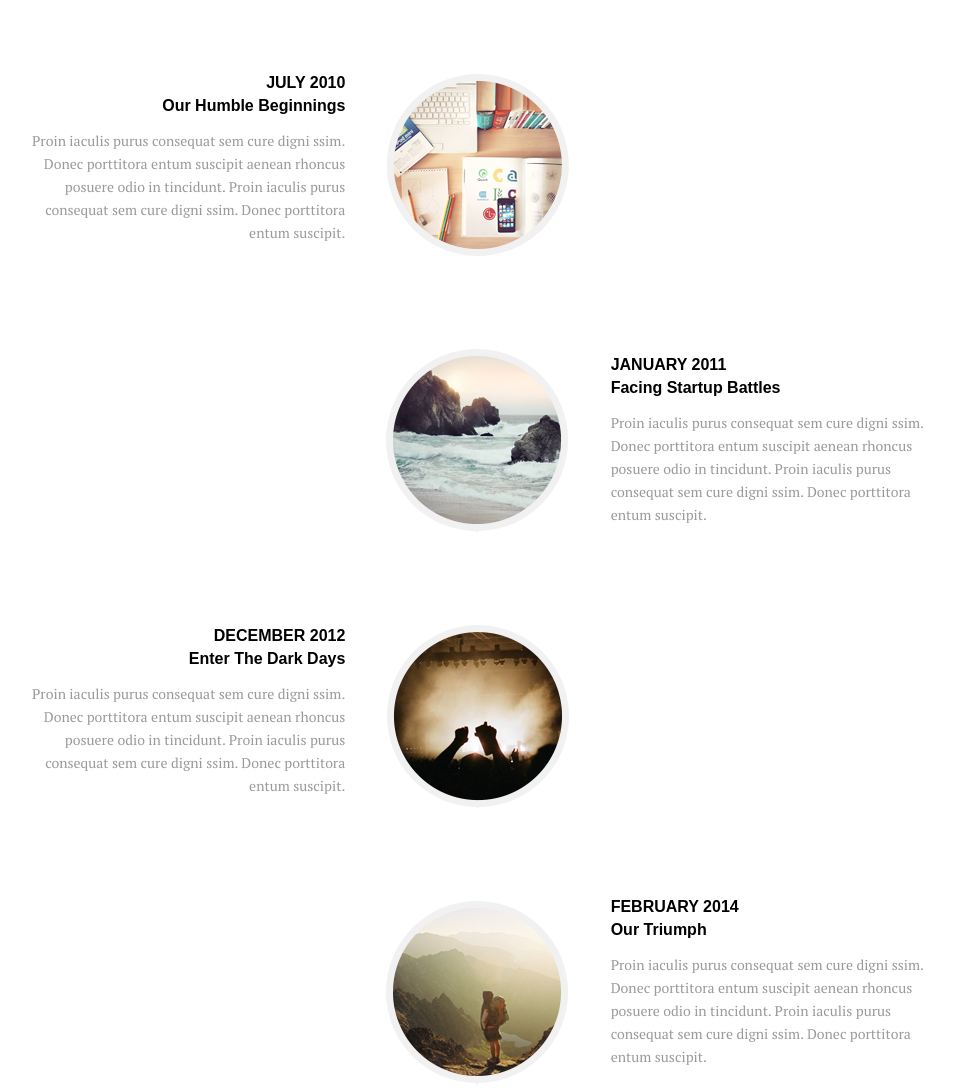
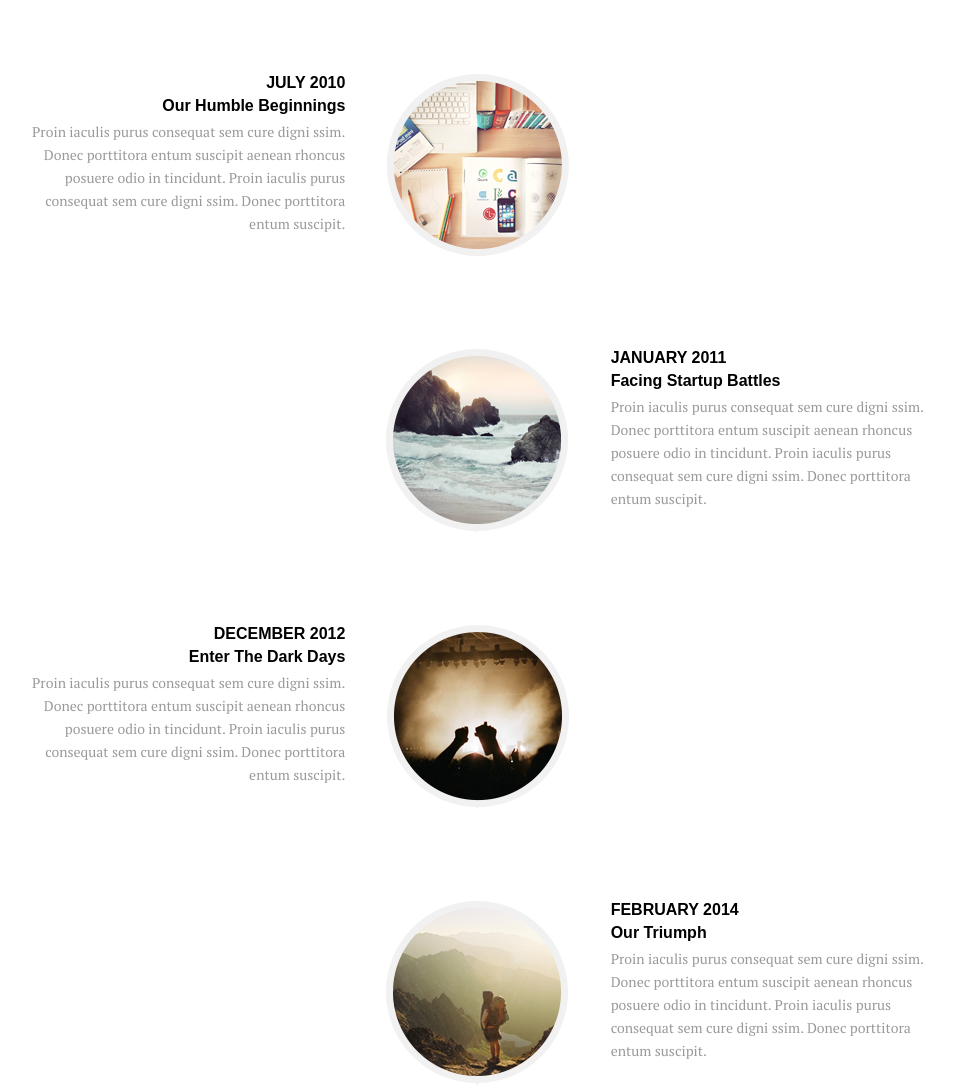
Before and after one commit to RafalPijet/portfolio_first, a website: page index.html in a window 1280 px wide. Shown: the part 2662-3750 px from the top of the page, without its empty margins (162-1116 px from the left). Drawn offline with Linux system fonts and the light colour scheme.

Commit message:
Add corect in about section

```diff
--- a/index.html
+++ b/index.html
@@ -106,20 +106,29 @@
             <div class="boxes">
                 <div class="row box">
                     <div class="col-4">
-                        <div class="first">
-                            <h4 class="text-upper text-right">july 2010</h4>
-                            <h4 class="text-right">Our Humble Beginnings</h4>
-                            <p class="text-right">Proin iaculis purus consequat sem cure
+                        <h4 class="left text-upper text-right">july 2010</h4>
+                        <h4 class="left text-right">Our Humble Beginnings</h4>
+                        <p class="left text-right">Proin iaculis purus consequat sem cure
                             digni ssim. Donec porttitora entum suscipit
                             aenean rhoncus posuere odio in tincidunt. Proin
                             iaculis purus consequat sem cure digni
                             ssim. Donec porttitora entum suscipit.
                         </p>
                     </div>
-                        <div class="third">
-                            <h4 class="text-upper text-right">december 2012</h4>
-                            <h4 class="text-right">Enter The Dark Days</h4>
-                            <p class="text-right">Proin iaculis purus consequat sem cure
+                    <div class="row col-4 flex-center">
+                        <img src="images/circle_1.png" alt="sorry, here is circle1">
+                    </div>
+                    <div class="empty col-4"></div>
+                </div>
+                <div class="row box">
+                    <div class="empty col-4"></div>
+                    <div class="row col-4 flex-center">
+                        <img src="images/circle_2.png" alt="sorry, here is circle2">
+                    </div>
+                    <div class="col-4">
+                        <h4 class="right text-upper text-left">january 2011</h4>
+                        <h4 class="right text-left">Facing Startup Battles</h4>
+                        <p class="right text-left">Proin iaculis purus consequat sem cure
                             digni ssim. Donec porttitora entum suscipit
                             aenean rhoncus posuere odio in tincidunt. Proin
                             iaculis purus consequat sem cure digni
@@ -127,28 +136,33 @@
                         </p>
                     </div>
                 </div>
-                    <div class="row col-4 flex-center">
-                        <img src="images/circle_1.png" alt="sorry, here is circle1">
-                        <img src="images/circle_2.png" alt="sorry, here is circle2">
-                        <img src="images/circle_3.png" alt="sorry, here is circle3">
-                        <img src="images/circle_4.png" alt="sorry, here is circle4">
-                        <img id="last" src="images/circle_5.png" alt="sorry, here is circle5">
-                    </div>
+                <div class="row box">
                     <div class="col-4">
-                        <div class="second">
-                            <h4 class="text-upper text-left">january 2011</h4>
-                            <h4 class="text-left">Facing Startup Battles</h4>
-                            <p class="text-left">Proin iaculis purus consequat sem cure
+                        <h4 class="left text-upper text-right">december 2012</h4>
+                        <h4 class="left text-right">Enter The Dark Days</h4>
+                        <p class="left text-right">Proin iaculis purus consequat sem cure
                             digni ssim. Donec porttitora entum suscipit
                             aenean rhoncus posuere odio in tincidunt. Proin
                             iaculis purus consequat sem cure digni
                             ssim. Donec porttitora entum suscipit.
                         </p>
                     </div>
-                        <div class="fourth">
-                            <h4 class="text-upper text-left">february 2014</h4>
-                            <h4 class="text-left">Our Triumph</h4>
-                            <p class="text-left">Proin iaculis purus consequat sem cure
+                    <div class="row col-4 flex-center">
+                        <img src="images/circle_3.png" alt="sorry, here is circle3">
+                    </div>
+                    <div class="empty col-4"></div>
+                </div>
+                <div class="row box">
+                    <div class="empty col-4">
+
+                    </div>
+                    <div class="row col-4 flex-center">
+                        <img src="images/circle_4.png" alt="sorry, here is circle4">
+                    </div>
+                    <div class="col-4">
+                        <h4 class="right text-upper text-left">february 2014</h4>
+                        <h4 class="right text-left">Our Triumph</h4>
+                        <p class="right text-left">Proin iaculis purus consequat sem cure
                             digni ssim. Donec porttitora entum suscipit
                             aenean rhoncus posuere odio in tincidunt. Proin
                             iaculis purus consequat sem cure digni
@@ -156,8 +170,11 @@
                         </p>
                     </div>
                 </div>
+                <div class="row box">
+                    <div class="row col-12 flex-center">
+                        <img id="last" src="images/circle_5.png" alt="sorry, here is circle5">
                     </div>
-
+                </div>
             </div>
         </div>
     </section>
--- a/sass/style.scss
+++ b/sass/style.scss
@@ -333,33 +333,24 @@ header {
     .box {
       h4 {
         @extend .prop-h4;
-        margin: 0 0 5px;
+
       }
 
       p {
         @extend .prop-p;
         line-height: 23px;
-        margin-top: 14px;
       }
 
       img {
         margin-bottom: 93px;
       }
 
-      .first {
-        margin-right: -24px;
+      .left {
+        margin: 0 -24px 5px 0;
       }
 
-      .second {
-        margin: 282px 0 0 -24px;
-      }
-
-      .third {
-        margin: 383px -24px 0 0;
-      }
-
-      .fourth {
-        margin: 372px 0 0 -24px;
+      .right {
+        margin: 0 0 5px -24px;
       }
     }
   }
@@ -516,7 +507,8 @@ footer {
     }
 
     p {
-      margin-right: 120px;
+      margin-right: 126px;
+      font-weight: 600;
     }
 
     button.twitter:hover {
```
Also changed, not shown: css/style.css, 1 other file. Lines whose indentation alone changed are shown as unchanged.
